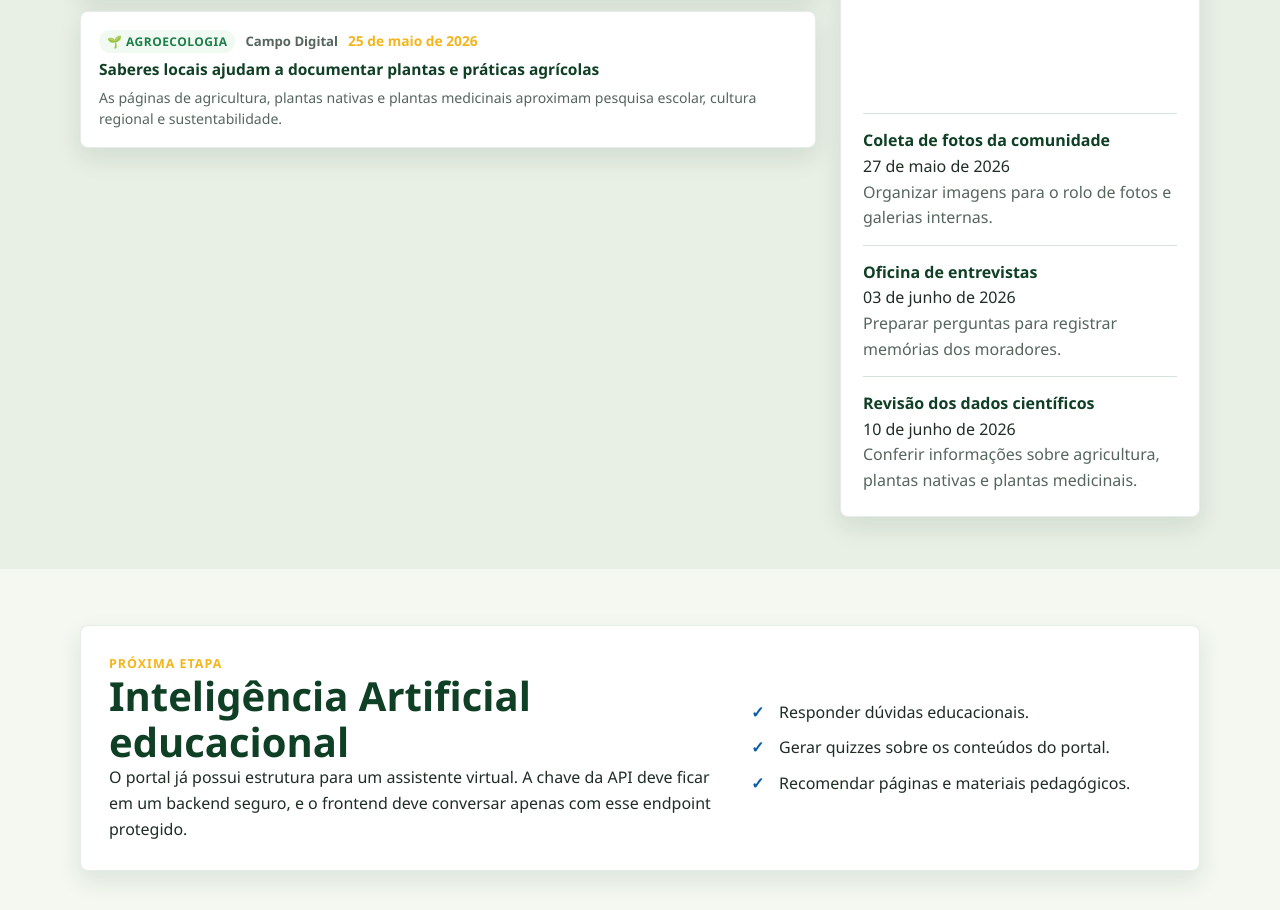
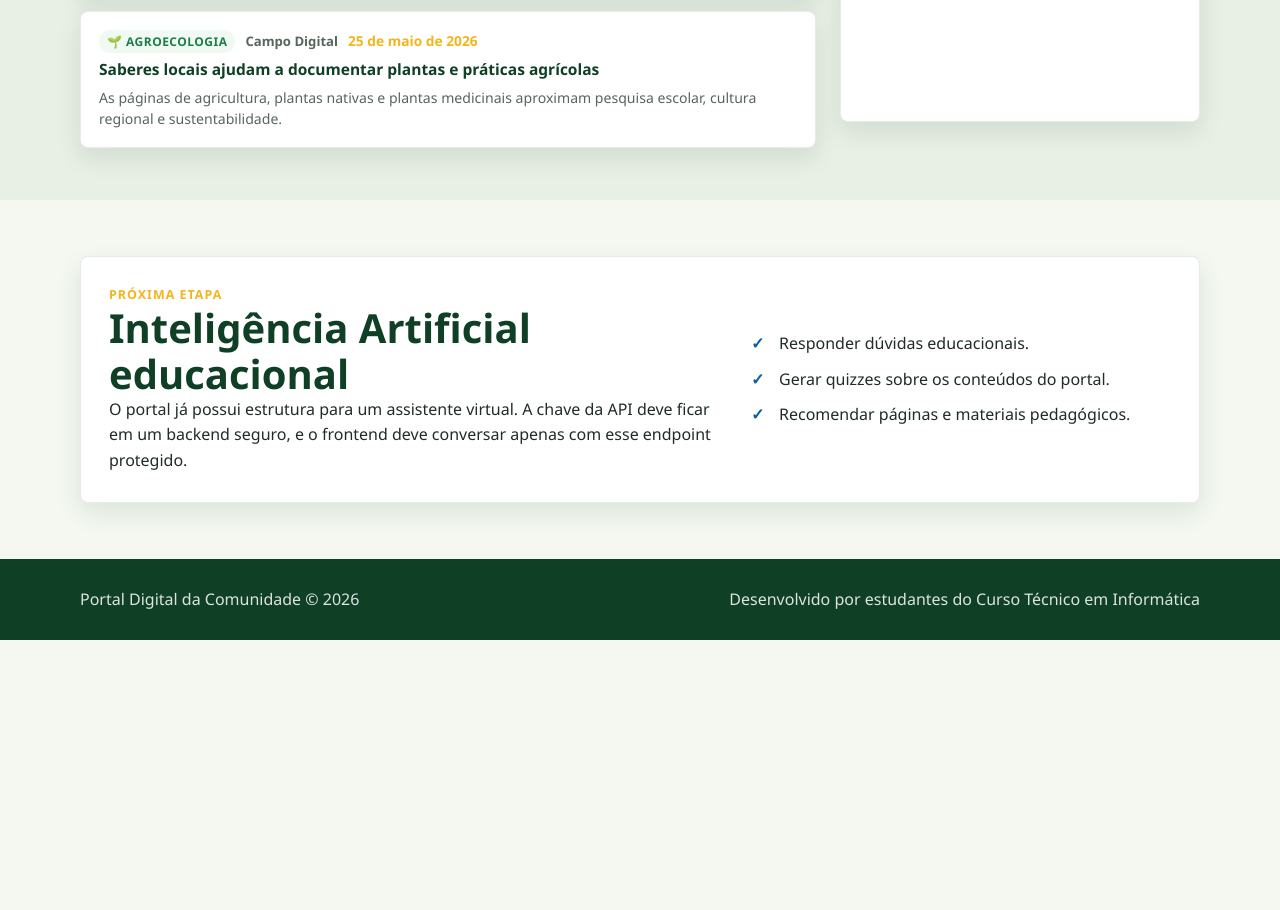
Before and after one commit to paulocunha1009/Portal-da-Comunidade, a plain HTML site: page index.html in a window 1280 px wide. Shown: the part 2687-3597 px from the top of the page. After the commit the page ends 3327 px from the top, so only its background shows below. Drawn offline with Linux system fonts and the light colour scheme; no server answers; grey boxes are pictures that could not be loaded.

Commit message:
Remove lista de eventos abaixo do calendario

```diff
--- a/index.html
+++ b/index.html
@@ -200,9 +200,7 @@
           <p class="selo">Agenda</p>
           <h2 id="eventos-mes">Eventos do mês</h2>
           <iframe src="https://calendar.google.com/calendar/embed?src=pt.brazilian%23holiday%40group.v.calendar.google.com&ctz=America%2FFortaleza"
-          style="border: 0" width="100%" height="400" frameborder="0" scrolling="no"> </iframe>
-         </iframe>
-          <div data-render="eventos"></div>
+          style="border: 0" width="100%" height="400" frameborder="0" scrolling="no"></iframe>
         </aside>
       </div>
     </section>
```
